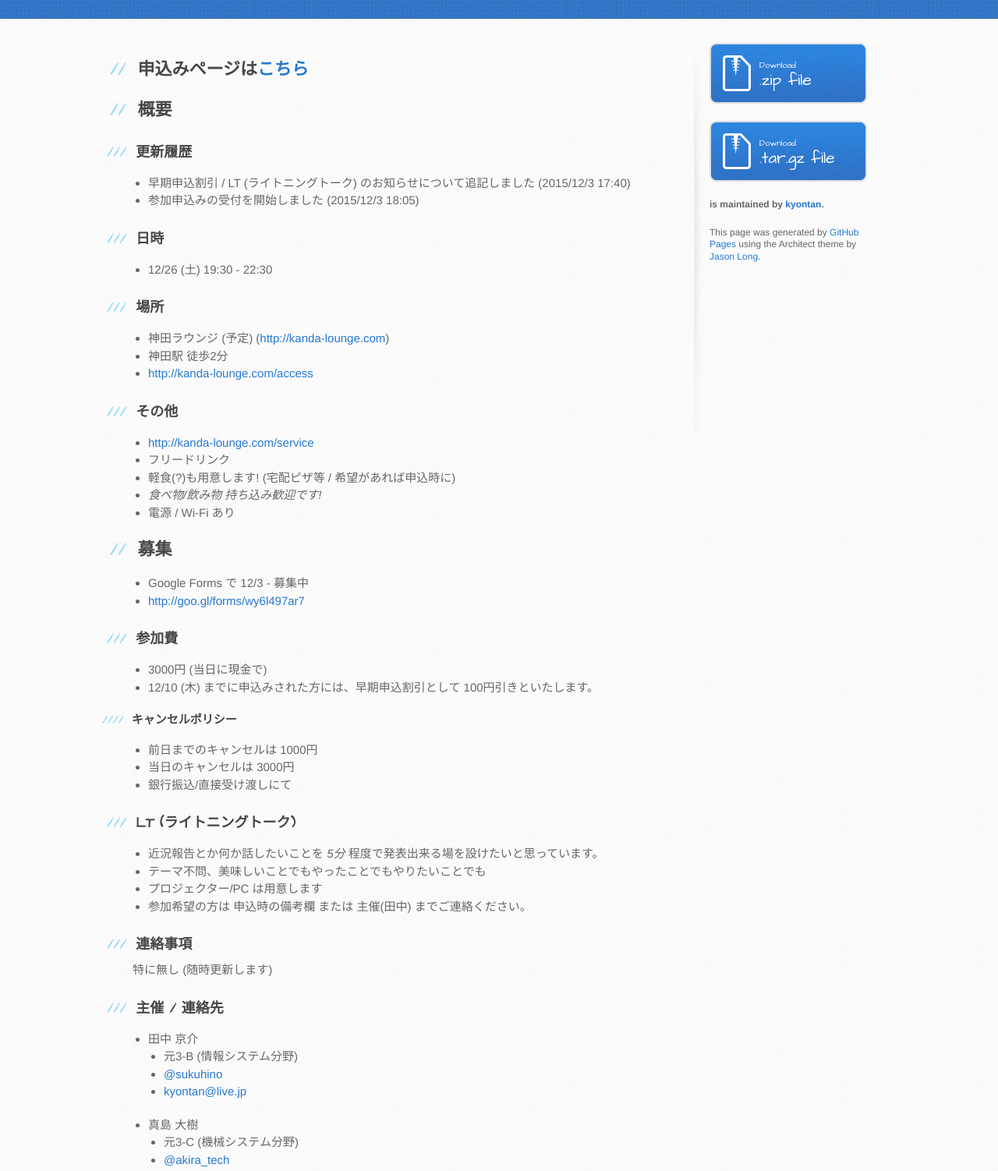
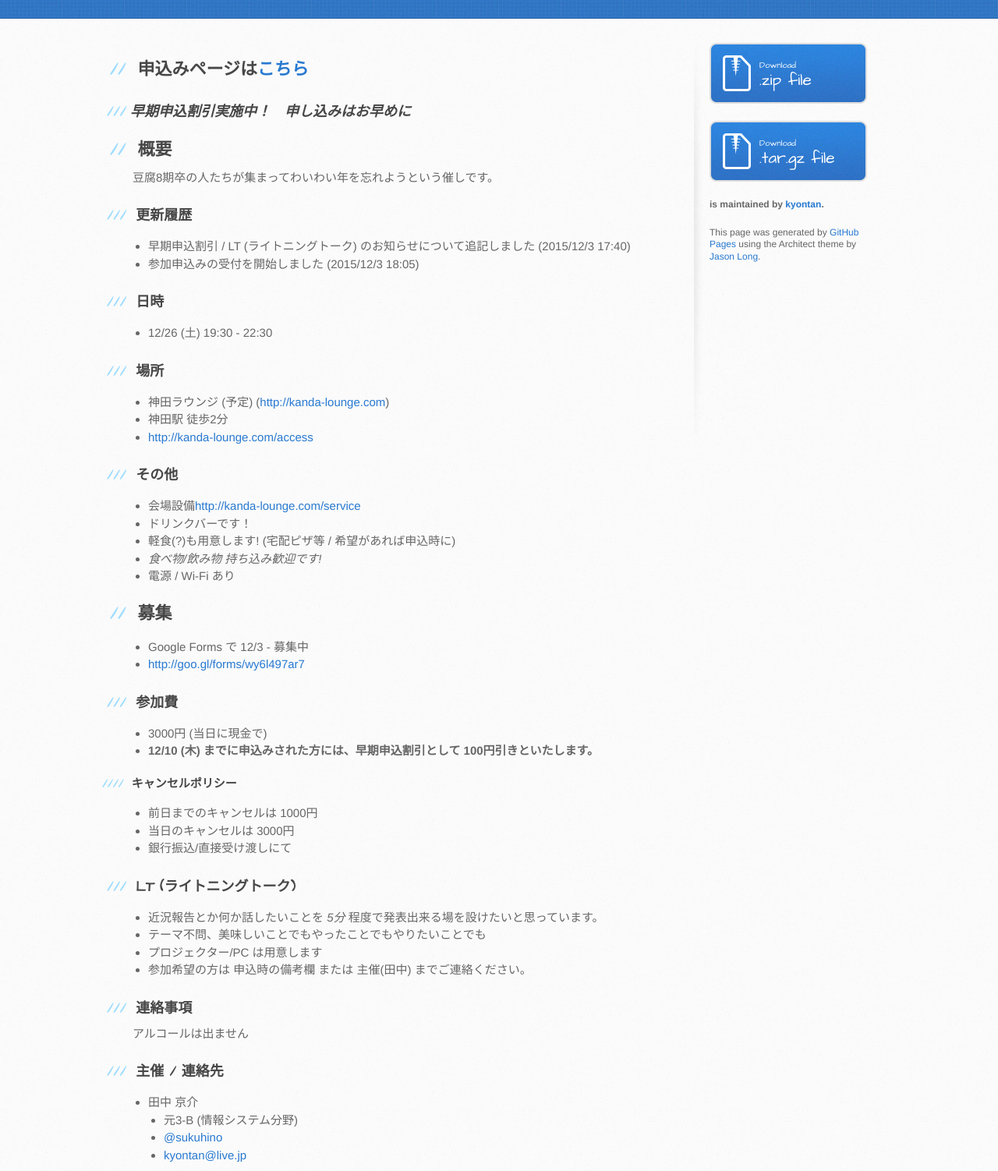
Before and after one commit to akira2048/year-end-party-2016, a plain HTML site: page index.html in a window 1280 px wide. Shown: the part 249-1751 px from the top of the page at 78% size. Drawn offline with Linux system fonts and the light colour scheme.

Commit message:
Update index.html

```diff
--- a/index.html
+++ b/index.html
@@ -31,10 +31,11 @@
           <h2>
 <a id="申込みページはこちら" class="anchor" href="#%E7%94%B3%E8%BE%BC%E3%81%BF%E3%83%9A%E3%83%BC%E3%82%B8%E3%81%AF%E3%81%93%E3%81%A1%E3%82%89" aria-hidden="true"><span class="octicon octicon-link"></span></a>申込みページは<a href="http://goo.gl/forms/wy6l497ar7">こちら</a>
 </h2>
+<h3><em>早期申込割引実施中！　申し込みはお早めに</em></h3>
 
 <h2>
 <a id="概要" class="anchor" href="#%E6%A6%82%E8%A6%81" aria-hidden="true"><span class="octicon octicon-link"></span></a>概要</h2>
-
+<p>豆腐8期卒の人たちが集まってわいわい年を忘れようという催しです。</p>
 <h3>
 <a id="更新履歴" class="anchor" href="#%E6%9B%B4%E6%96%B0%E5%B1%A5%E6%AD%B4" aria-hidden="true"><span class="octicon octicon-link"></span></a>更新履歴</h3>
 
@@ -63,8 +64,8 @@
 <a id="その他" class="anchor" href="#%E3%81%9D%E3%81%AE%E4%BB%96" aria-hidden="true"><span class="octicon octicon-link"></span></a>その他</h3>
 
 <ul>
-<li><a href="http://kanda-lounge.com/service">http://kanda-lounge.com/service</a></li>
-<li>フリードリンク</li>
+<li>会場設備<a href="http://kanda-lounge.com/service">http://kanda-lounge.com/service</a></li>
+<li>ドリンクバーです！</li>
 <li>軽食(?)も用意します! (宅配ピザ等 / 希望があれば申込時に)</li>
 <li><em>食べ物/飲み物 持ち込み歓迎です!</em></li>
 <li>電源 / Wi-Fi あり</li>
@@ -83,7 +84,7 @@
 
 <ul>
 <li>3000円 (当日に現金で)</li>
-<li>12/10 (木) までに申込みされた方には、早期申込割引として 100円引きといたします。</li>
+<li><b>12/10 (木) までに申込みされた方には、早期申込割引として 100円引きといたします。</b></li>
 </ul>
 
 <h4>
@@ -108,7 +109,7 @@
 <h3>
 <a id="連絡事項" class="anchor" href="#%E9%80%A3%E7%B5%A1%E4%BA%8B%E9%A0%85" aria-hidden="true"><span class="octicon octicon-link"></span></a>連絡事項</h3>
 
-<p>特に無し (随時更新します)</p>
+<p>アルコールは出ません</p>
 
 <h3>
 <a id="主催--連絡先" class="anchor" href="#%E4%B8%BB%E5%82%AC--%E9%80%A3%E7%B5%A1%E5%85%88" aria-hidden="true"><span class="octicon octicon-link"></span></a>主催 / 連絡先</h3>
@@ -127,6 +128,7 @@
 <ul>
 <li>元3-C (機械システム分野)</li>
 <li><a href="https://twitter.com/akira_tech">@akira_tech</a></li>
+<li><a href="mailto:taikimajima@gmail.com">taikimajima@gmail.com</a></li>
 </ul>
 </li>
 </ul>
```
